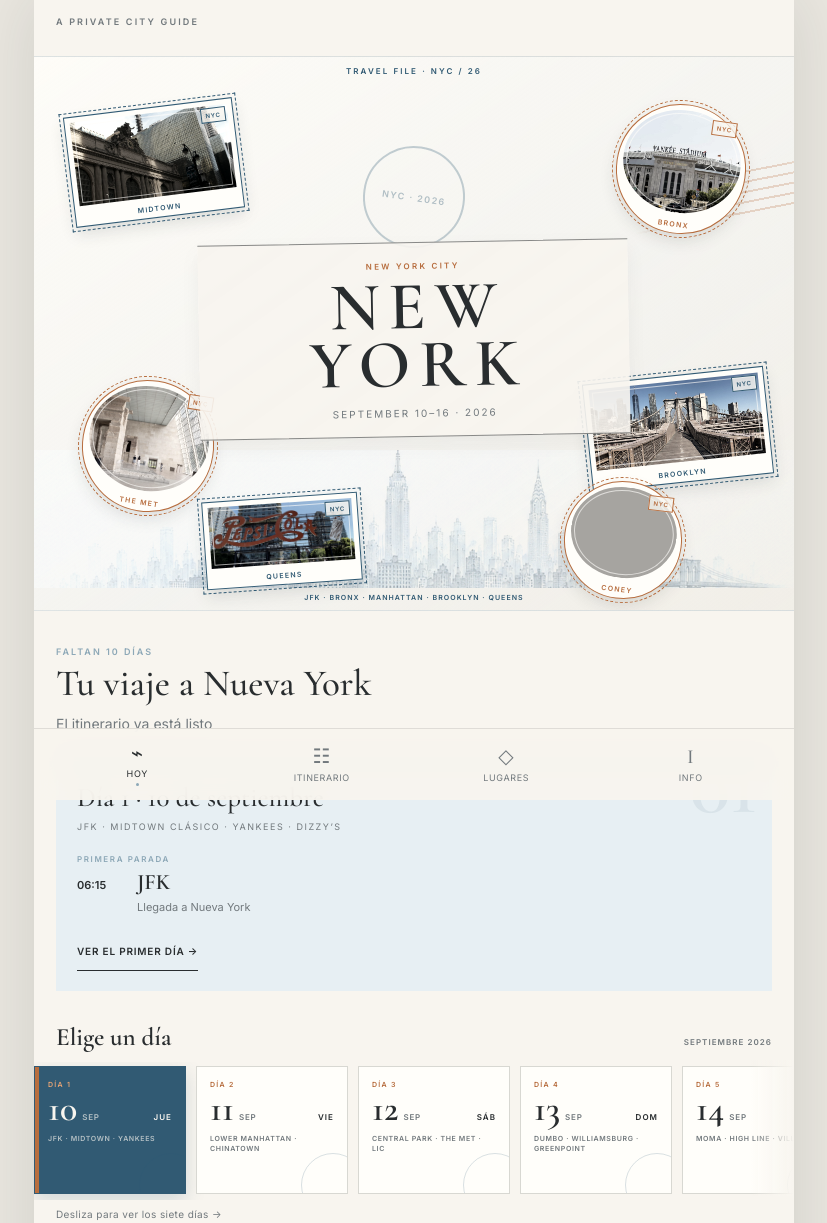
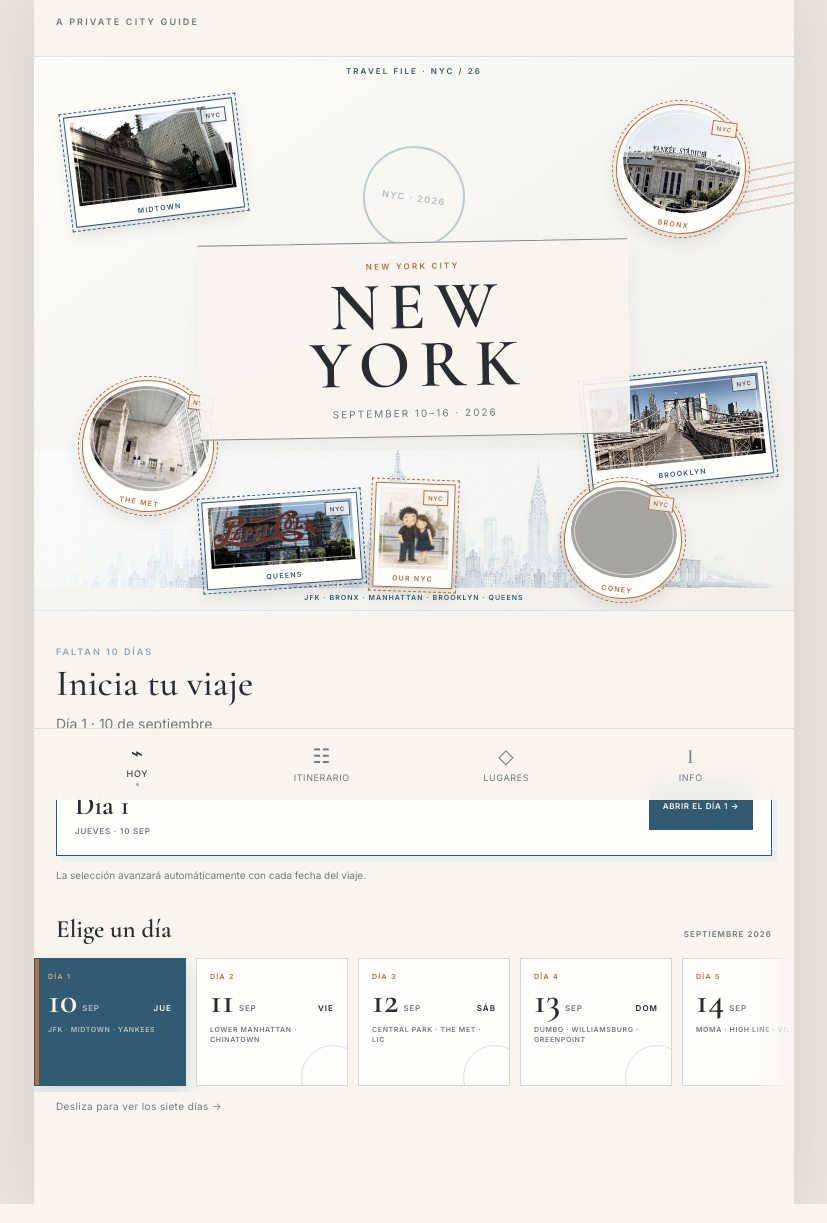
Before and after one commit to carlosphotos/new-york-itinerary, a plain HTML site: page index.html in a window 1280 px wide. Shown: the top 1223 px of the page, without its empty margins (226-1053 px from the left). Drawn offline with nearby package versions, Linux system fonts and the light colour scheme; grey boxes are pictures that could not be loaded.

Commit message:
Add personal stamp and date-aware trip entry

```diff
--- a/app.js
+++ b/app.js
@@ -1,4 +1,4 @@
-const APP_VERSION = "21";
+const APP_VERSION = "22";
 
 const tripDays = [
   {
@@ -654,21 +654,20 @@ function dayStrip(selectedOverride) {
   </div>`;
 }
 
-function tripContext() {
-  const today = new Date();
+function tripContext(today = new Date()) {
   const start = new Date(2026, 8, 10);
   const end = new Date(2026, 8, 16, 23, 59, 59);
   const oneDay = 86400000;
-  if (today < start) return { index: 0, kicker: `Faltan ${Math.max(1, Math.ceil((start - today) / oneDay))} días`, title: "Tu viaje a Nueva York", theme: "El itinerario ya está listo", button: "Ver el primer día →" };
-  if (today > end) return { index: 0, kicker: "Guía del viaje", title: "Nueva York, día por día", theme: "Septiembre 10–16 · 2026", button: "Abrir el itinerario →" };
+  if (today < start) return { index: 0, kicker: `Faltan ${Math.max(1, Math.ceil((start - today) / oneDay))} días`, title: "Inicia tu viaje", theme: "Día 1 · 10 de septiembre", button: "Abrir el Día 1 →", note: "La selección avanzará automáticamente con cada fecha del viaje." };
+  if (today > end) return { index: 6, kicker: "Viaje completado", title: "Tu guía sigue aquí", theme: "Día 7 · 16 de septiembre", button: "Abrir el Día 7 →", note: "También puedes volver a cualquier día desde la selección inferior." };
   const index = Math.min(6, Math.floor((today - start) / oneDay));
-  return { index, kicker: `Hoy · Día ${index + 1}`, title: "Tu día en Nueva York", theme: tripDays[index].theme, button: "Ver el itinerario de hoy →" };
+  return { index, kicker: `Hoy · Día ${index + 1}`, title: index === 0 ? "Inicia tu viaje" : "Continúa tu viaje", theme: `Día ${index + 1} · ${tripDays[index].number} de septiembre`, button: `Abrir el Día ${index + 1} →`, note: "Esta selección corresponde automáticamente a la fecha de hoy." };
 }
 
 function homeView() {
   const context = tripContext();
   const day = tripDays[context.index];
-  const first = timelineForDay(context.index)[0];
+  const shortDays = ["Jueves", "Viernes", "Sábado", "Domingo", "Lunes", "Martes", "Miércoles"];
   return `<div class="fade-in">
     <section class="passport-hero" aria-labelledby="trip-title">
       <p class="passport-overline">Travel file · NYC / 26</p>
@@ -678,6 +677,7 @@ function homeView() {
       <div class="stamp stamp-brooklyn"><img src="./assets/brooklyn-bridge.jpg" alt="Brooklyn Bridge"><span>Brooklyn</span></div>
       <div class="stamp stamp-gantry"><img src="./assets/gantry.jpg" alt="Letrero de Pepsi-Cola en Gantry Plaza"><span>Queens</span></div>
       <div class="stamp stamp-coney"><img src="./assets/coney-island.jpg" alt="Coney Island"><span>Coney</span></div>
+      <div class="stamp stamp-portrait"><img src="./assets/our-new-york-stamp.jpg" alt="Ilustración de una pareja frente al skyline y la Estatua de la Libertad"><span>Our NYC</span></div>
       <div class="passport-title-card">
         <span>New York City</span>
         <h1 id="trip-title">NEW YORK</h1>
@@ -690,14 +690,11 @@ function homeView() {
       <p class="section-kicker">${context.kicker}</p>
       <h2 class="section-title">${context.title}</h2>
       <p class="section-note">${context.theme}</p>
-      <article class="today-card">
-        <span class="today-watermark" aria-hidden="true">${String(context.index + 1).padStart(2, "0")}</span>
-        <p class="today-date">Día ${context.index + 1} · ${day.number} de septiembre</p>
-        <p class="today-theme">${day.theme}</p>
-        <p class="next-label">Primera parada</p>
-        <div class="next-row"><span class="next-time">${first[0]}</span><span class="next-place">${first[1]}</span><span class="next-detail">${first[2]}</span></div>
-        <button class="text-button" data-action="current-day" data-current-day="${context.index}">${context.button}</button>
+      <article class="journey-card">
+        <div class="journey-selection"><span>Selección automática</span><strong>Día ${context.index + 1}</strong><small>${shortDays[context.index]} · ${day.number} SEP</small></div>
+        <button class="journey-button" data-action="current-day" data-current-day="${context.index}">${context.button}</button>
       </article>
+      <p class="journey-note">${context.note}</p>
     </section>
     ${dayStrip(context.index)}
   </div>`;
--- a/styles.css
+++ b/styles.css
@@ -50,6 +50,10 @@ button { color: inherit; font: inherit; }
 .stamp-coney { top: 373px; right: 35px; width: clamp(82px, 23vw, 108px); height: clamp(82px, 23vw, 108px); border-radius: 50%; transform: rotate(7deg); color: var(--terracotta); }
 .stamp-coney img, .stamp-coney::before { border-radius: 50%; }
 .stamp-coney::after { right: 12px; top: 10px; }
+.stamp-portrait { z-index: 3; top: 364px; left: 50%; width: 70px; height: 96px; padding: 4px 4px 18px; transform: translateX(-50%) rotate(2deg); color: var(--terracotta); }
+.stamp-portrait::before { inset: 7px 7px 21px; }
+.stamp-portrait::after { right: 6px; top: 6px; }
+.stamp-portrait img { object-position: center; filter: saturate(.82) contrast(.98); }
 
 .section { padding: 29px 22px 0; }
 .home-intro { padding-top: 35px; }
@@ -67,6 +71,12 @@ button { color: inherit; font: inherit; }
 .next-place { font: 600 22px/1 var(--serif); }
 .next-detail { grid-column: 2; margin-top: -5px; color: var(--muted); font-size: 11px; }
 .text-button { min-height: 44px; margin-top: 13px; border: 0; border-bottom: 1px solid var(--ink); padding: 8px 0 3px; background: none; font-size: 10px; font-weight: 600; letter-spacing: .08em; text-transform: uppercase; }
+.journey-card { display: grid; grid-template-columns: 1fr auto; gap: 18px; align-items: center; margin-top: 22px; padding: 19px 18px; border: 1px solid var(--navy); background: var(--white); box-shadow: 5px 5px 0 var(--blue-pale); }
+.journey-selection > span { display: block; color: var(--terracotta); font-size: 7px; font-weight: 800; letter-spacing: .16em; text-transform: uppercase; }
+.journey-selection strong { display: block; margin-top: 6px; font: 600 28px/.95 var(--serif); }
+.journey-selection small { display: block; margin-top: 7px; color: var(--muted); font-size: 8px; font-weight: 700; letter-spacing: .1em; text-transform: uppercase; }
+.journey-button { min-height: 48px; padding: 0 14px; border: 0; background: var(--navy); color: var(--paper); font-size: 8px; font-weight: 700; letter-spacing: .08em; text-transform: uppercase; }
+.journey-note { margin: 12px 0 0; color: var(--muted); font-size: 10px; line-height: 1.5; }
 
 .day-strip-wrap { position: relative; margin-top: 34px; }
 .day-strip-heading { display: flex; align-items: baseline; justify-content: space-between; gap: 15px; margin: 0 22px 12px; }
@@ -263,7 +273,7 @@ button { color: inherit; font: inherit; }
 
 .fade-in { animation: fade .35s ease both; }
 @keyframes fade { from { opacity: 0; transform: translateY(5px); } }
-@media (max-width: 350px) { .passport-title-card { width: 90%; } .passport-title-card h1 { font-size: 41px; } .stamp-gantry { left: 18px; } .stamp-coney { right: 23px; } .day-strip { grid-auto-columns: 144px; } }
-@media (min-width: 600px) { .passport-hero { min-height: 555px; } .passport-title-card { top: 185px; } .stamp-midtown { top: 50px; left: 35px; width: 170px; height: 111px; } .stamp-yankees { top: 47px; right: 48px; width: 130px; height: 130px; } .stamp-met { top: 323px; left: 48px; width: 132px; height: 132px; } .stamp-brooklyn { top: 318px; right: 25px; width: 182px; height: 108px; } .stamp-gantry { top: 440px; left: 170px; width: 156px; height: 88px; } .stamp-coney { top: 424px; right: 112px; width: 118px; height: 118px; } .passport-skyline { height: 138px; } }
+@media (max-width: 350px) { .passport-title-card { width: 90%; } .passport-title-card h1 { font-size: 41px; } .stamp-gantry { left: 18px; } .stamp-coney { right: 23px; } .day-strip { grid-auto-columns: 144px; } .journey-card { grid-template-columns: 1fr; } .journey-button { width: 100%; } }
+@media (min-width: 600px) { .passport-hero { min-height: 555px; } .passport-title-card { top: 185px; } .stamp-midtown { top: 50px; left: 35px; width: 170px; height: 111px; } .stamp-yankees { top: 47px; right: 48px; width: 130px; height: 130px; } .stamp-met { top: 323px; left: 48px; width: 132px; height: 132px; } .stamp-brooklyn { top: 318px; right: 25px; width: 182px; height: 108px; } .stamp-gantry { top: 440px; left: 170px; width: 156px; height: 88px; } .stamp-coney { top: 424px; right: 112px; width: 118px; height: 118px; } .stamp-portrait { top: 426px; width: 80px; height: 105px; } .passport-skyline { height: 138px; } }
 @media (min-width: 700px) { body { background: #e9e6df; } .app-shell { background: var(--paper); box-shadow: 0 0 60px rgba(30,40,45,.12); } }
 @media (prefers-reduced-motion: reduce) { * { scroll-behavior: auto !important; animation: none !important; } }
--- a/sw.js
+++ b/sw.js
@@ -1,4 +1,4 @@
-const CACHE = "new-york-guide-v21";
+const CACHE = "new-york-guide-v22";
 const ASSETS = [
   "./",
   "./index.html",
@@ -75,6 +75,7 @@ const ASSETS = [
   "./assets/nintendo-ny.jpg",
   "./assets/nolita.webp",
   "./assets/nyc-skyline.png",
+  "./assets/our-new-york-stamp.jpg",
   "./assets/nypl.jpg",
   "./assets/nyse.jpg",
   "./assets/oculus.jpg",
```
Also changed, not shown: assets/our-new-york-stamp.jpg (added).
